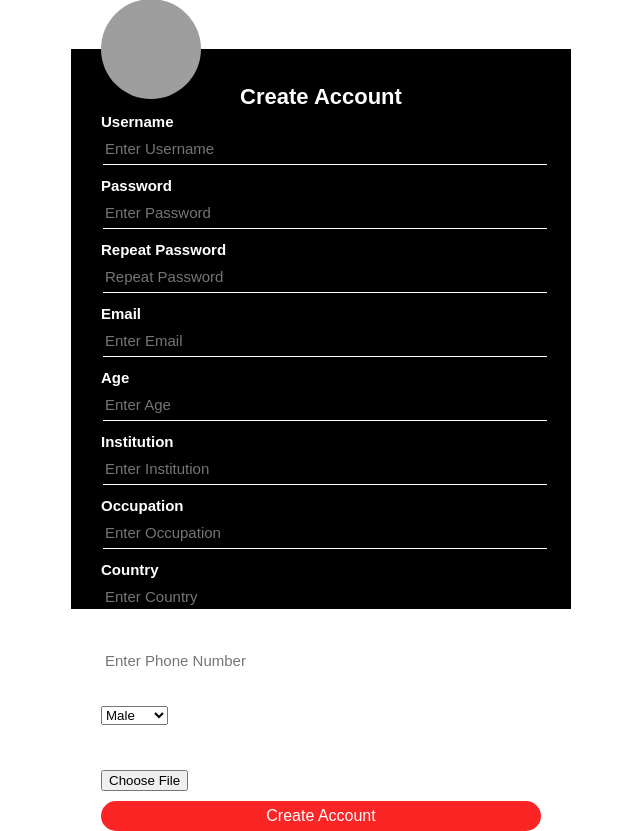
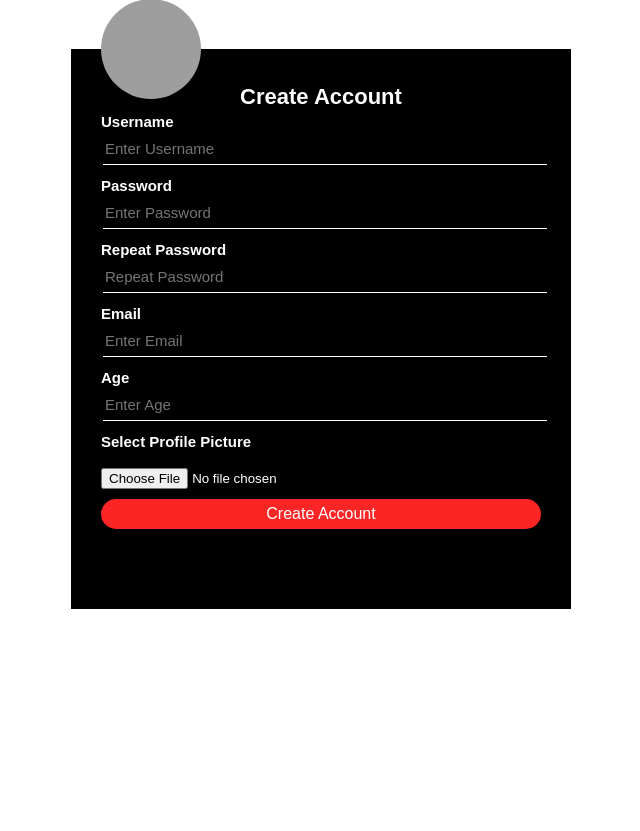
Before and after one commit to Eugenz2119/SEGP, a PHP site: page /accountcreation.php in a window 1280 px wide. Shown: the part 71-902 px from the top of the page, without its empty margins (319-959 px from the left). After the commit the page ends 680 px from the top, so only its background shows below. Run offline with PHP 8.4, Linux system fonts and the light colour scheme; grey boxes are pictures that could not be loaded.

Commit message:
Update accountcreation.php

```diff
--- a/accountcreation.php
+++ b/accountcreation.php
@@ -10,7 +10,7 @@
 	<img src="somethinglogo.png" class="avatar" alt="put agritalk logo">
 		<h1>Create Account</h1><br>
 		<!- change php file name ->
-		<form method="post" enctype="multipart/form-data">
+		<form method="post">
 			<p>Username</p>
 			<input type="text" name="Username" placeholder="Enter Username">
 			<p>Password</p>
@@ -21,23 +21,10 @@
 			<input type="text" name="Email" placeholder="Enter Email">
 			<p>Age</p>
 			<input type="integer" name="Age" placeholder="Enter Age">
-			<p>Institution</p>
-			<input type="text" name="Institution" placeholder="Enter Institution">
-			<p>Occupation</p>
-			<input type="text" name="Occupation" placeholder="Enter Occupation">
-			<p>Country</p>
-			<input type="text" name="Country" placeholder="Enter Country">
-			<p>Phone Number</p>
-			<input type="integer" name="PhoneNumber" placeholder="Enter Phone Number">
-			<p>Gender</p>
-				<select name="Gender">
-					<option value="male" selected>Male</option>
-					<option value="female">Female</option>
-					<option value="other">Other</option>
-				</select>
 			<p>Select Profile Picture</p><br>
-				<input type="file" name="profilepic" id="profilepic">
-				<input type="submit" value="Create Account" name = "submit">
+				<input type="file" name="picture" accept="image/*">
+			<input type="hidden" name="submit_pressed" value="True">
+			<input type="submit" value="Create Account">
 		</form>
 	</div>
 
@@ -146,49 +133,6 @@ if(isset($_POST['submit'])){
 			echo 'age complete';
 			echo '<br>';
 		}
-	}
-
-	//Institution
-	if(isset($_POST['Institution'])){
-		$Institution = $_POST['Institution'];
-		if(strlen($Institution) != 0){
-			echo 'Institution complete';
-			echo '<br>';
-		}
-	}
-
-	//Occupation
-	if(isset($_POST['Occupation'])){
-		$Occupation = $_POST['Occupation'];
-		if(strlen($Occupation) != 0){
-			echo 'Occupation complete';
-			echo '<br>';
-		}
-	}
-
-	//Country
-	if(isset($_POST['Country'])){
-		$Country = $_POST['Country'];
-		if(strlen($Country) != 0){
-			echo 'age complete';
-			echo '<br>';
-		}
-	}
-
-	//Phone Number
-	if(isset($_POST['PhoneNumber'])){
-		$PhoneNumber = $_POST['PhoneNumber'];
-		if(strlen($PhoneNumber) != 0){
-			echo 'Phone Number complete';
-			echo '<br>';
-		}
-	}
-
-	//Gender
-	if(isset($_POST['Gender'])){
-		$Gender = $_POST['Gender'];
-		echo 'gender complete';
-		echo '<br>';
 	}
 
 	//all fields complete
```
